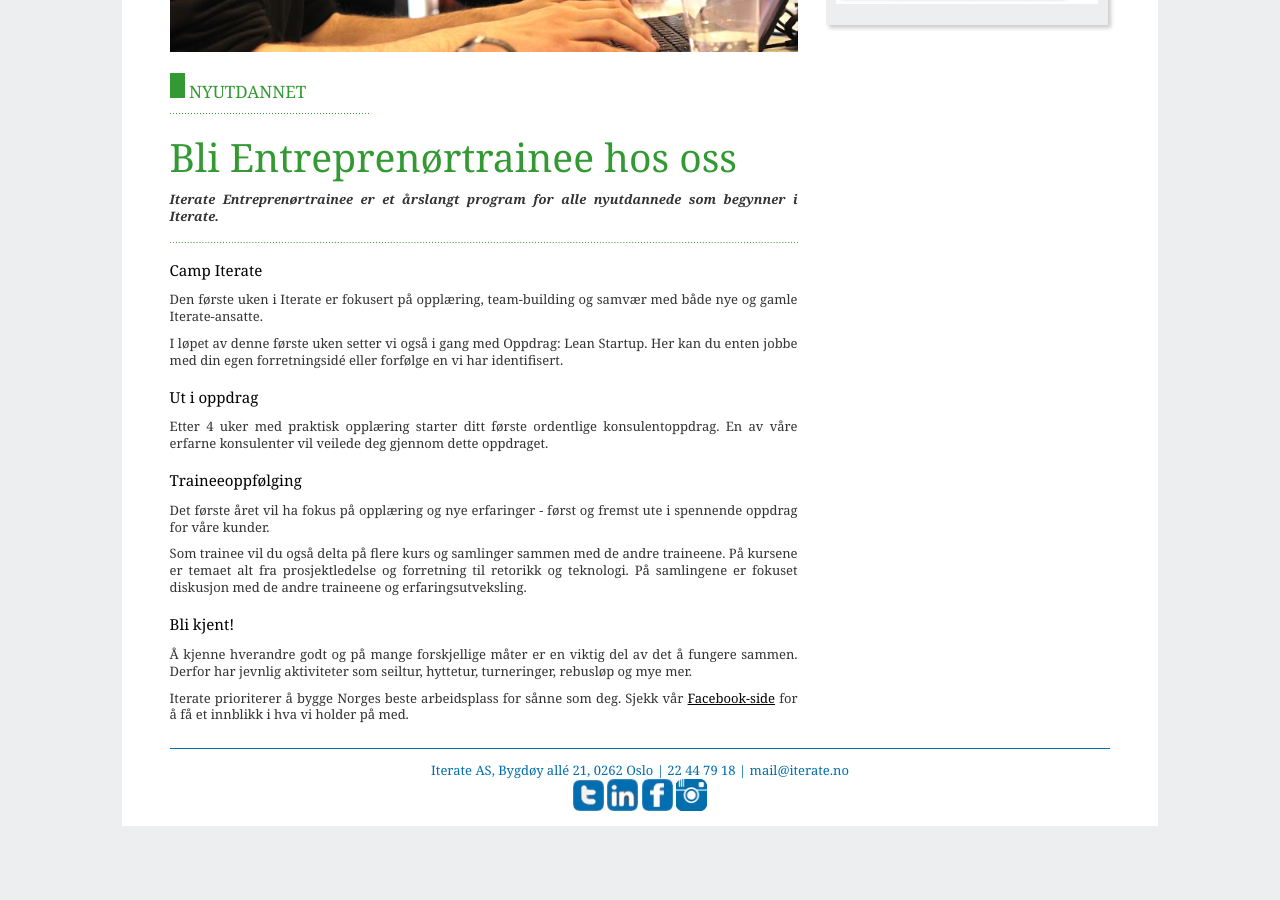
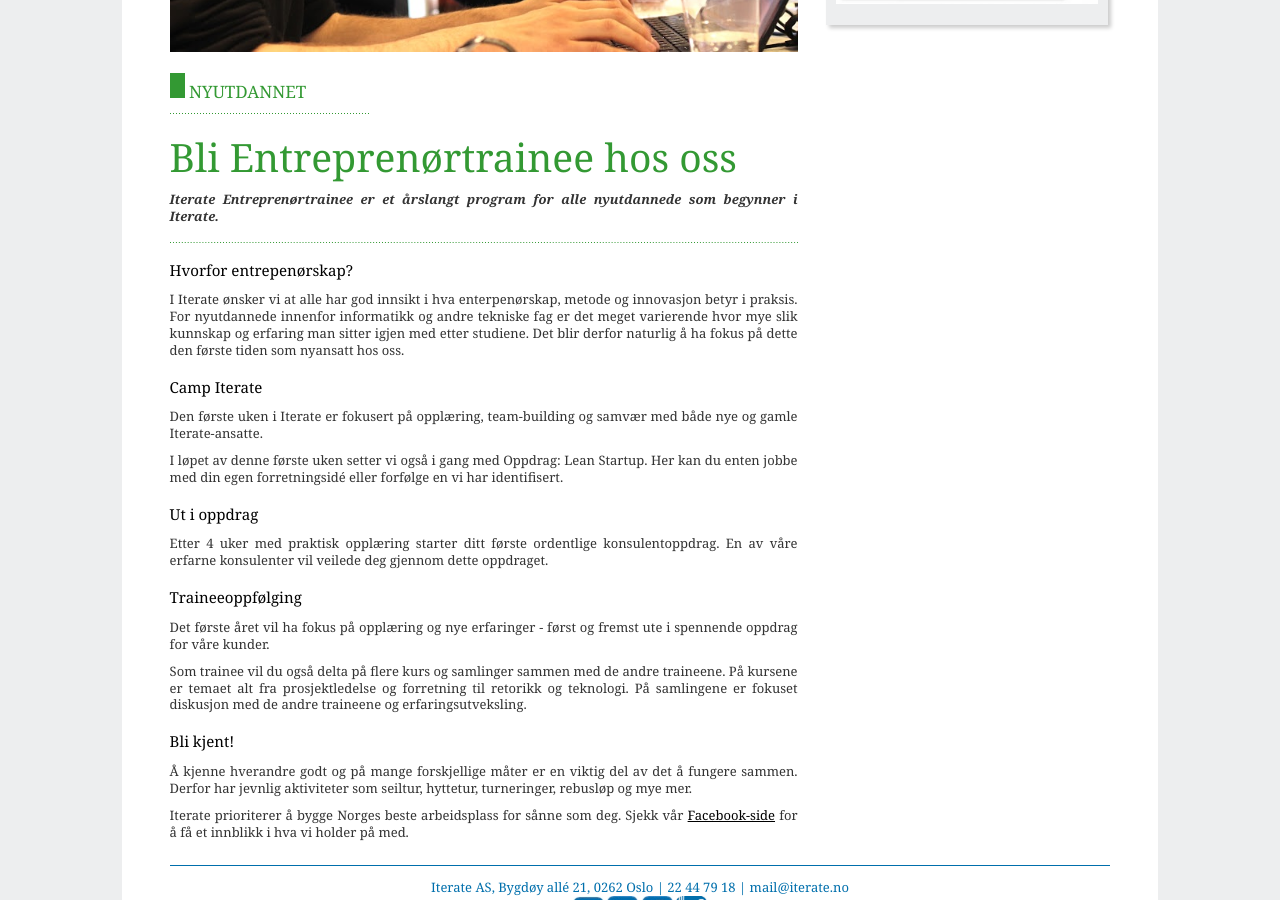
Before and after one commit to therese1g1/iterate.github.com, a Jekyll site: the page built from karriere/index.html, in a window 1280 px wide and 900 px high, scrolled down 555 px. Built offline with Jekyll 4.4.1, drawn with Linux system fonts in a browser that asks for light colours; before the commit the page ends 1434 px from its top, so only the background shows below that.

Commit message:
Add paragraph to explain why we do the Entreprenørtrainee program

```diff
--- a/karriere/index.html
+++ b/karriere/index.html
@@ -28,6 +28,14 @@ title: Iterate
 
                 <img src="/static/images/border_dotted_green-640x1.png" alt="border">
             </header>
+
+            <h2>Hvorfor entrepenørskap?</h2>
+
+            <p>
+               I Iterate ønsker vi at alle har god innsikt i hva enterpenørskap, metode og innovasjon betyr i praksis.
+               For nyutdannede innenfor informatikk og andre tekniske fag er det meget varierende hvor mye slik kunnskap og erfaring man sitter igjen med etter studiene.
+               Det blir derfor naturlig å ha fokus på dette den første tiden som nyansatt hos oss.
+            </p>
 
             <h2>Camp Iterate</h2>
 
```
